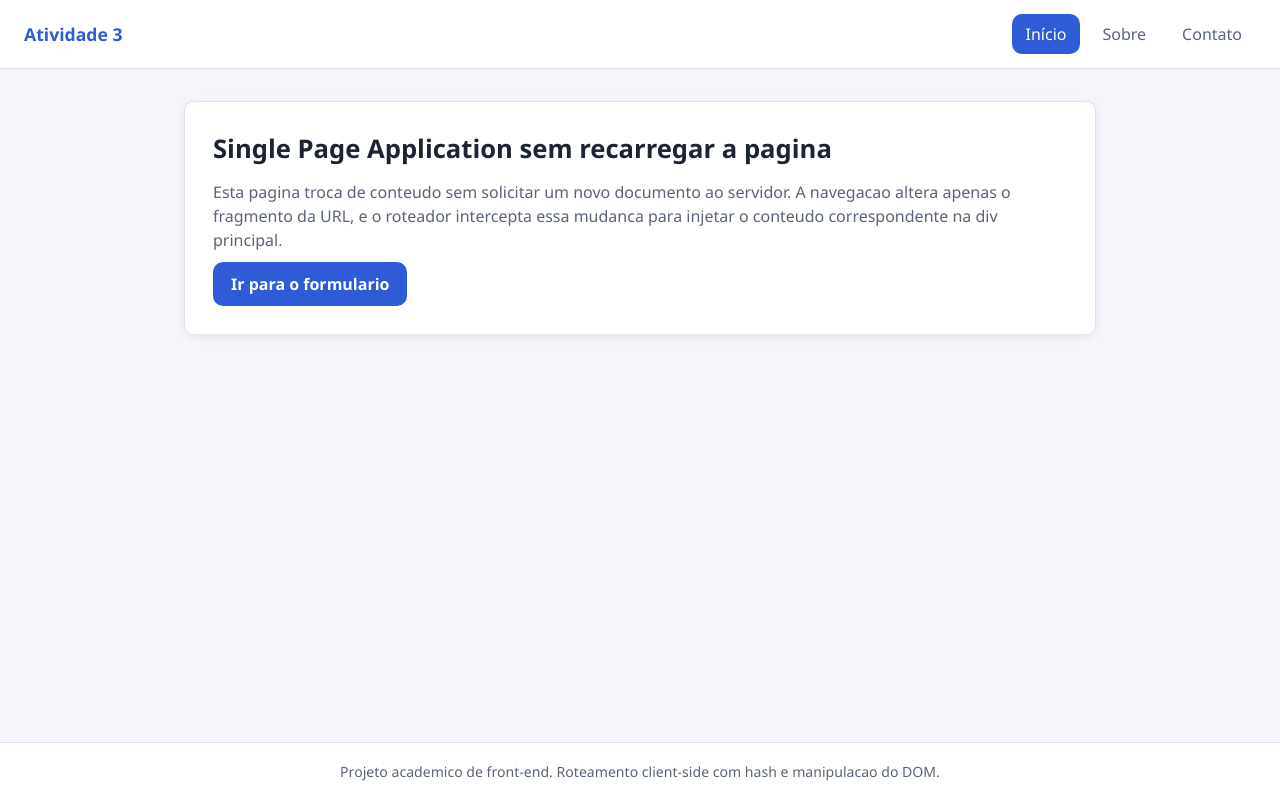
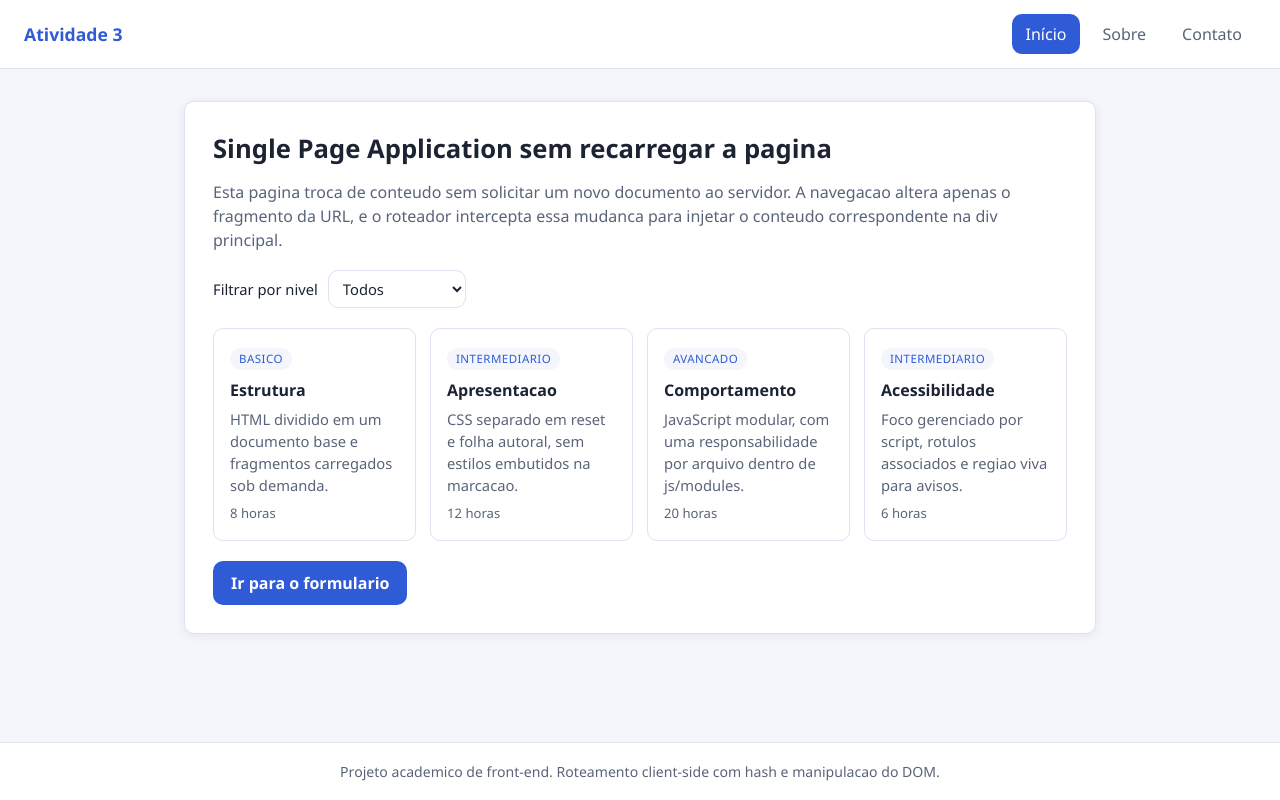
Before and after one commit to robertfxbr/SiteCharity-portfolio, a plain HTML site: page html/index.html in a window 1280 px wide. Drawn offline with Linux system fonts and the light colour scheme.

Commit message:
feat(templates): gera cartoes por template literal e clonagem de template

```diff
--- a/css/styles.css
+++ b/css/styles.css
@@ -294,3 +294,44 @@ code {
     padding: 20px;
   }
 }
+
+/* Cartoes gerados por template */
+
+.barra-filtro {
+  display: flex;
+  align-items: center;
+  gap: 10px;
+  margin-top: 18px;
+  font-size: 0.92rem;
+}
+
+.barra-filtro select {
+  border: 1px solid var(--cor-borda);
+  border-radius: var(--raio);
+  padding: 7px 10px;
+  background-color: var(--cor-superficie);
+}
+
+.etiqueta {
+  display: inline-block;
+  font-size: 0.72rem;
+  text-transform: uppercase;
+  letter-spacing: 0.04em;
+  color: var(--cor-primaria);
+  background-color: var(--cor-fundo);
+  border-radius: 999px;
+  padding: 2px 9px;
+  margin-bottom: 8px;
+}
+
+.cartao small {
+  display: block;
+  margin-top: 8px;
+  color: var(--cor-texto-suave);
+  font-size: 0.82rem;
+}
+
+.vazio {
+  color: var(--cor-texto-suave);
+  font-style: italic;
+}
--- a/html/paginas/home.html
+++ b/html/paginas/home.html
@@ -6,6 +6,28 @@
     conteudo correspondente na div principal.
   </p>
 
+  <div class="barra-filtro">
+    <label for="filtro-nivel">Filtrar por nivel</label>
+    <select id="filtro-nivel">
+      <option value="todos">Todos</option>
+      <option value="Basico">Basico</option>
+      <option value="Intermediario">Intermediario</option>
+      <option value="Avancado">Avancado</option>
+    </select>
+  </div>
+
+  <!-- Molde inerte: o navegador nao renderiza nem baixa recursos daqui dentro.
+       O script clona este conteudo uma vez para cada item da fonte de dados. -->
+  <template id="tpl-cartao">
+    <li class="cartao">
+      <span class="etiqueta"></span>
+      <h2></h2>
+      <p></p>
+      <small></small>
+    </li>
+  </template>
+
+  <ul class="cartoes" id="lista-servicos" aria-live="polite"></ul>
 
   <a class="botao" href="#/contato">Ir para o formulario</a>
 </section>
--- /dev/null
+++ b/js/dados/servicos.js
@@ -0,0 +1,34 @@
+// servicos.js
+// Fonte de dados da aplicacao. Isolada da camada de renderizacao: amanha
+// pode virar um fetch de API sem que os templates precisem mudar.
+
+export const servicos = [
+  {
+    id: 1,
+    titulo: 'Estrutura',
+    descricao: 'HTML dividido em um documento base e fragmentos carregados sob demanda.',
+    nivel: 'Basico',
+    horas: 8
+  },
+  {
+    id: 2,
+    titulo: 'Apresentacao',
+    descricao: 'CSS separado em reset e folha autoral, sem estilos embutidos na marcacao.',
+    nivel: 'Intermediario',
+    horas: 12
+  },
+  {
+    id: 3,
+    titulo: 'Comportamento',
+    descricao: 'JavaScript modular, com uma responsabilidade por arquivo dentro de js/modules.',
+    nivel: 'Avancado',
+    horas: 20
+  },
+  {
+    id: 4,
+    titulo: 'Acessibilidade',
+    descricao: 'Foco gerenciado por script, rotulos associados e regiao viva para avisos.',
+    nivel: 'Intermediario',
+    horas: 6
+  }
+];
--- a/js/main.js
+++ b/js/main.js
@@ -4,9 +4,11 @@
 
 import { iniciarRotas } from './modules/router.js';
 import { iniciarMenu } from './modules/menu.js';
+import { iniciarTemplates } from './modules/templates.js';
 
 function iniciar() {
   iniciarMenu();
+  iniciarTemplates();
   iniciarRotas();
 }
 
--- /dev/null
+++ b/js/modules/templates.js
@@ -0,0 +1,102 @@
+// templates.js
+// Responsabilidade unica: transformar dados em elementos visiveis no DOM.
+// Duas estrategias convivem, cada uma no cenario em que e mais adequada:
+//   1. Template Literal + map/join para marcacao estatica montada de uma vez.
+//   2. <template> + cloneNode + textContent para dados dinamicos, sem parsear
+//      HTML vindo de fora.
+
+import { servicos } from '../dados/servicos.js';
+
+// --- Estrategia 1: interpolacao de string -----------------------------------
+
+const cartaoTemplate = (item) => `
+  <li class="cartao" data-id="${item.id}">
+    <span class="etiqueta">${item.nivel}</span>
+    <h2>${item.titulo}</h2>
+    <p>${item.descricao}</p>
+    <small>${item.horas} horas</small>
+  </li>`;
+
+export function renderizarCartoes(lista, alvo) {
+  if (!alvo) return;
+
+  if (!lista.length) {
+    alvo.innerHTML = '<li class="vazio">Nenhum item encontrado.</li>';
+    return;
+  }
+
+  // map transforma cada objeto em um trecho de HTML e join concatena tudo
+  // em uma unica string, escrita no DOM de uma so vez.
+  alvo.innerHTML = lista.map(cartaoTemplate).join('');
+}
+
+// --- Estrategia 2: clonagem do elemento <template> --------------------------
+
+export function renderizarPorTemplate(lista, alvo, template) {
+  if (!alvo || !template) return;
+
+  if (!lista.length) {
+    alvo.innerHTML = '<li class="vazio">Nenhum item encontrado.</li>';
+    return;
+  }
+
+  // O fragmento e montado fora da arvore renderizada: o navegador so
+  // recalcula layout uma vez, no append final.
+  const fragmento = document.createDocumentFragment();
+
+  lista.forEach((item) => {
+    const clone = template.content.cloneNode(true);
+
+    clone.querySelector('.cartao').dataset.id = item.id;
+    clone.querySelector('.etiqueta').textContent = item.nivel;
+    clone.querySelector('h2').textContent = item.titulo;
+    clone.querySelector('p').textContent = item.descricao;
+    clone.querySelector('small').textContent = `${item.horas} horas`;
+
+    fragmento.appendChild(clone);
+  });
+
+  alvo.replaceChildren(fragmento);
+}
+
+// --- Ligacao com o roteador -------------------------------------------------
+
+function preencherHome() {
+  const alvo = document.getElementById('lista-servicos');
+  const template = document.getElementById('tpl-cartao');
+  const filtro = document.getElementById('filtro-nivel');
+
+  if (!alvo) return;
+
+  const aplicar = () => {
+    const nivel = filtro ? filtro.value : 'todos';
+    const lista = nivel === 'todos'
+      ? servicos
+      : servicos.filter((item) => item.nivel === nivel);
+
+    // O mesmo conjunto de dados alimenta as duas estrategias; aqui usamos a
+    // clonagem de <template>, que dispensa parse de HTML a cada filtragem.
+    renderizarPorTemplate(lista, alvo, template);
+  };
+
+  if (filtro) {
+    filtro.addEventListener('change', aplicar);
+  }
+
+  aplicar();
+}
+
+function preencherSobre() {
+  // Marcacao estatica, montada pelo proprio projeto: aqui o Template Literal
+  // com map/join e a opcao mais direta.
+  renderizarCartoes(servicos, document.getElementById('resumo-modulos'));
+}
+
+export function iniciarTemplates() {
+  // O conteudo e injetado pelo roteador, entao a montagem acontece sempre
+  // que uma rota termina de renderizar.
+  document.addEventListener('rota:renderizada', () => {
+    preencherHome();
+    preencherSobre();
+  });
+}
```
Also changed, not shown: html/paginas/sobre.html (+3 -0 lines).
